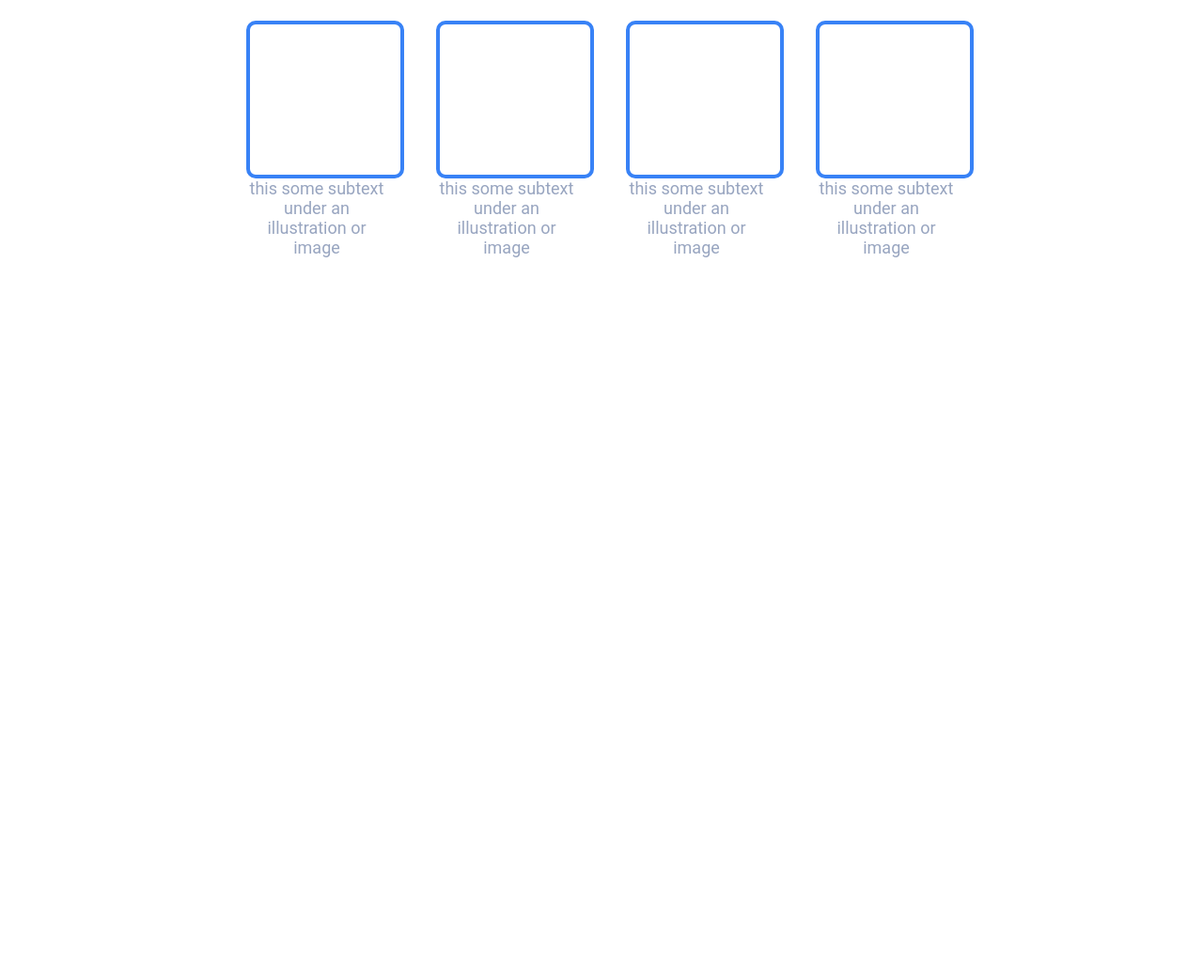
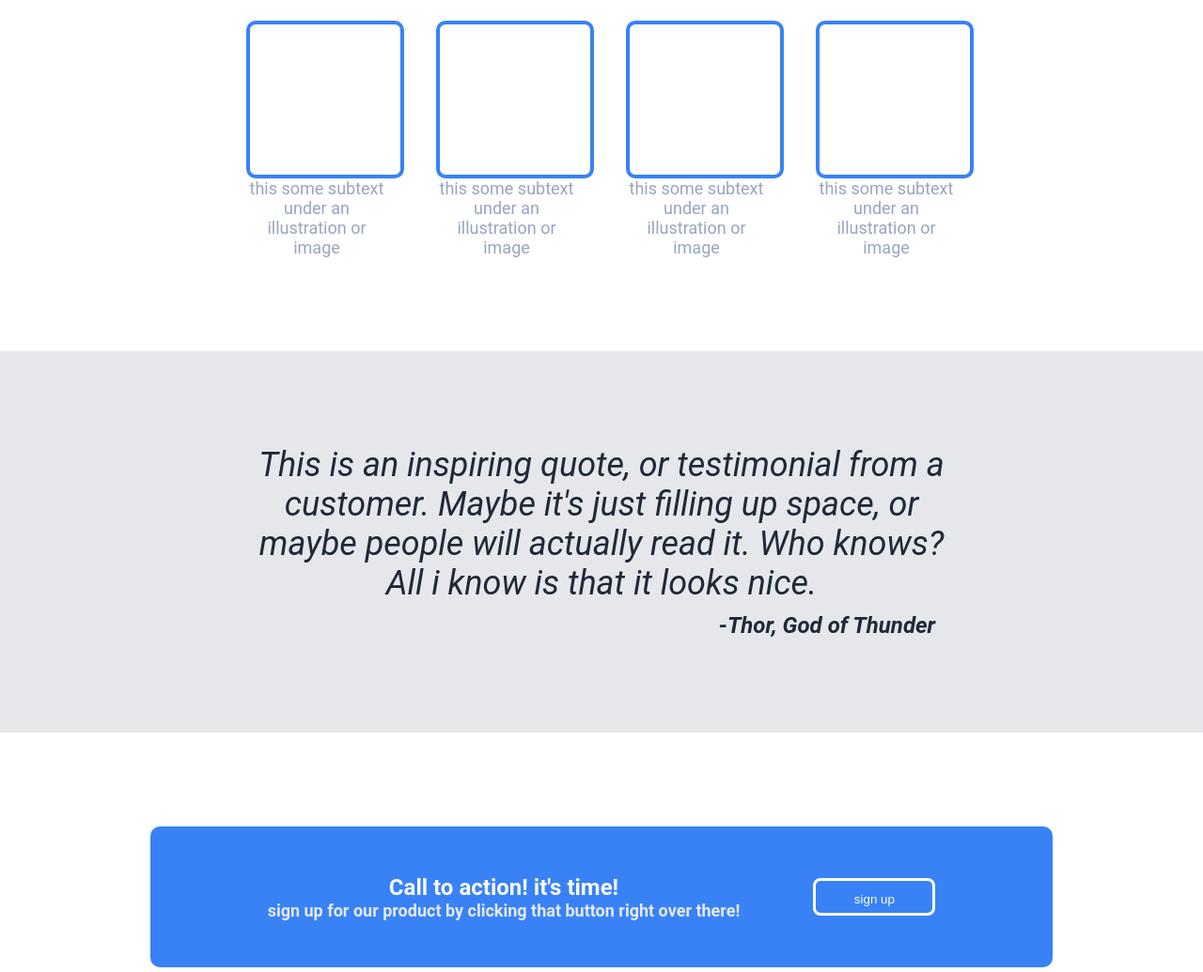
Before and after one commit to coker2019/LANDING-PAGE, a plain HTML site: page index.html in a window 1280 px wide. Shown: the part 585-1620 px from the top of the page at 94% size. Before the commit the page ends 859 px from the top, so only its background shows below. Drawn offline with Linux system fonts and the light colour scheme.

Commit message:
70% look alike

```diff
--- a/index.html
+++ b/index.html
@@ -81,13 +81,38 @@
 
     </section>
     <section class=" quote-sec">
-        <div>
+        <div class="quote">
+           <div class="quote-text">
+            This is an inspiring quote, or testimonial from a customer. Maybe it's just filling up space, or maybe people will actually read it. Who knows? All i know is that it looks nice.
+            <div class="text-thor">
+                -Thor, God of Thunder
+            </div>
+           </div>
+
+
 
         </div>
 
+
+
     </section>
-    <section></section>
-    <footer></footer>
+    <section class="action">
+<div class="call-bg">
+    <div class="action-text">
+        <div class="call-act">Call to action! it's time!
+            <div class="call-act2">sign up for our product by clicking that button right over there!</div>
+        </div>
+
+        <div>
+            <button class="but-act">sign up</button>
+        </div>
+    </div>
+
+</div>
+    </section>
+    <footer>
+        <div class="footer-text">Copyright © The Odin project 2021</div>
+    </footer>
 
 </body>
 </html>
--- a/style.css
+++ b/style.css
@@ -8,7 +8,7 @@ body {
   }
   .hero{
     box-sizing: border-box;
-    height: 100vh;
+
   }
   .hero,
   footer
@@ -108,7 +108,7 @@ button {
   }
 .info-Sec{
   text-align: center;
-  background: white;
+
 
 }
 .info-head{
@@ -137,6 +137,77 @@ button {
     font-size: 18PX;
 }
 .quote-sec{
+  text-align: center;
   background: #E5E7EB;
+  margin-top: 100px;
+
 
 }
+.quote{
+text-align: center;
+}
+.quote-text{
+  font-size: 36px;
+  font-style: italic;
+  color: #1f2937;
+  padding: 100px;
+  margin-left:auto;
+  margin-right: auto;
+  width: 48rem;
+
+
+}
+.text-thor{
+  font-size: 24px;
+  color: #1F2937;
+  font-weight:bold;
+  margin-top:10px;
+  margin-left: 480px;
+
+}
+
+.action{
+text-align: center;
+align-items: center;
+
+}
+.call-bg{
+  background-color: #3882F6;
+  margin-left:auto;
+  margin-right: auto;
+  width: 60rem;
+  margin-top: 100px;
+  height: 150px;
+  border-radius: 10px;
+  display: flex;
+
+}
+.action-text{
+  align-items: center;
+  justify-content: center;
+ display: flex;
+ margin-left: auto;
+ margin-right: auto;
+ gap: 78px;
+}
+.call-act{
+  font-size: 24px;
+  font-weight: bold;
+  color: #F9FAF8;
+}
+.call-act2{
+  color: #E5E7EB;
+    font-size: 18PX;
+}
+.but-act{
+  border: 3px solid white;
+}
+footer{
+  text-align: center;
+  padding: 46px;
+  margin-top: 100px;
+}
+.footer-text{
+  font-size: 20px;
+  color:  #E5E7EB;
+}
```
